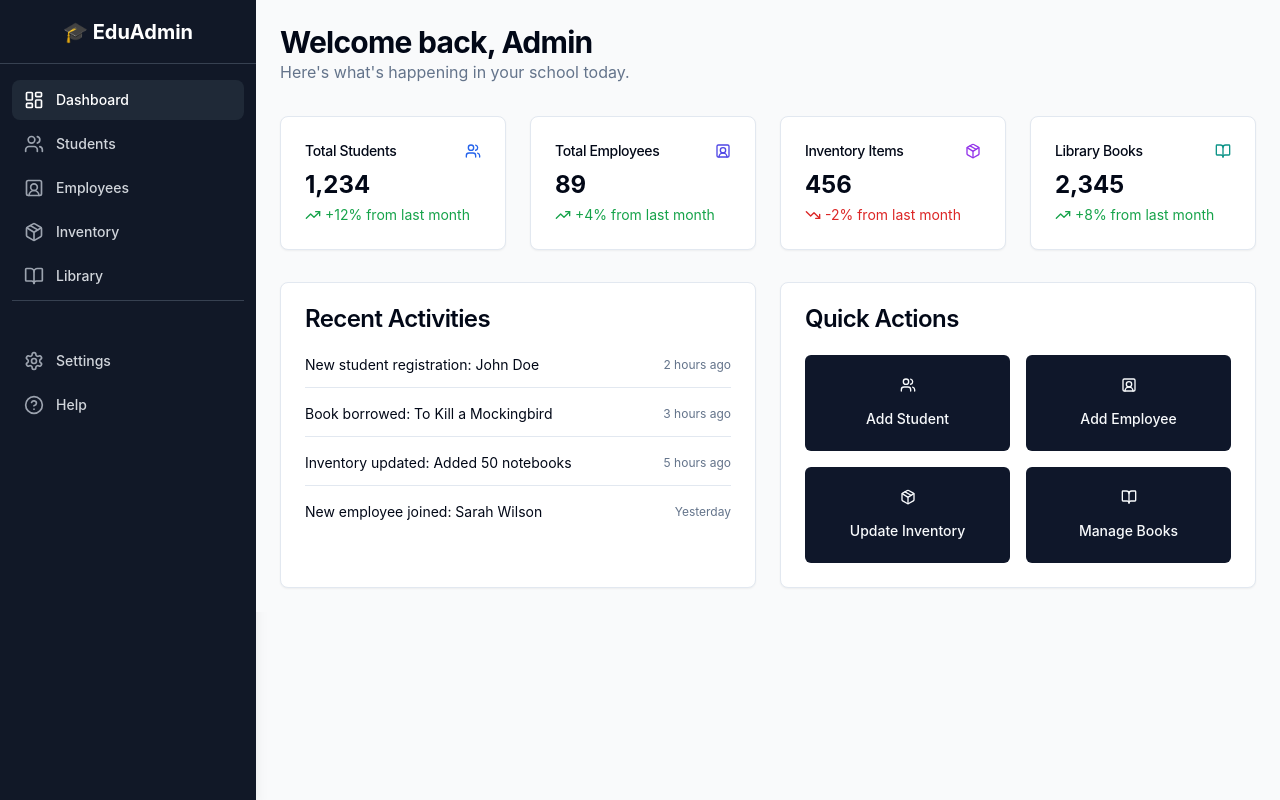
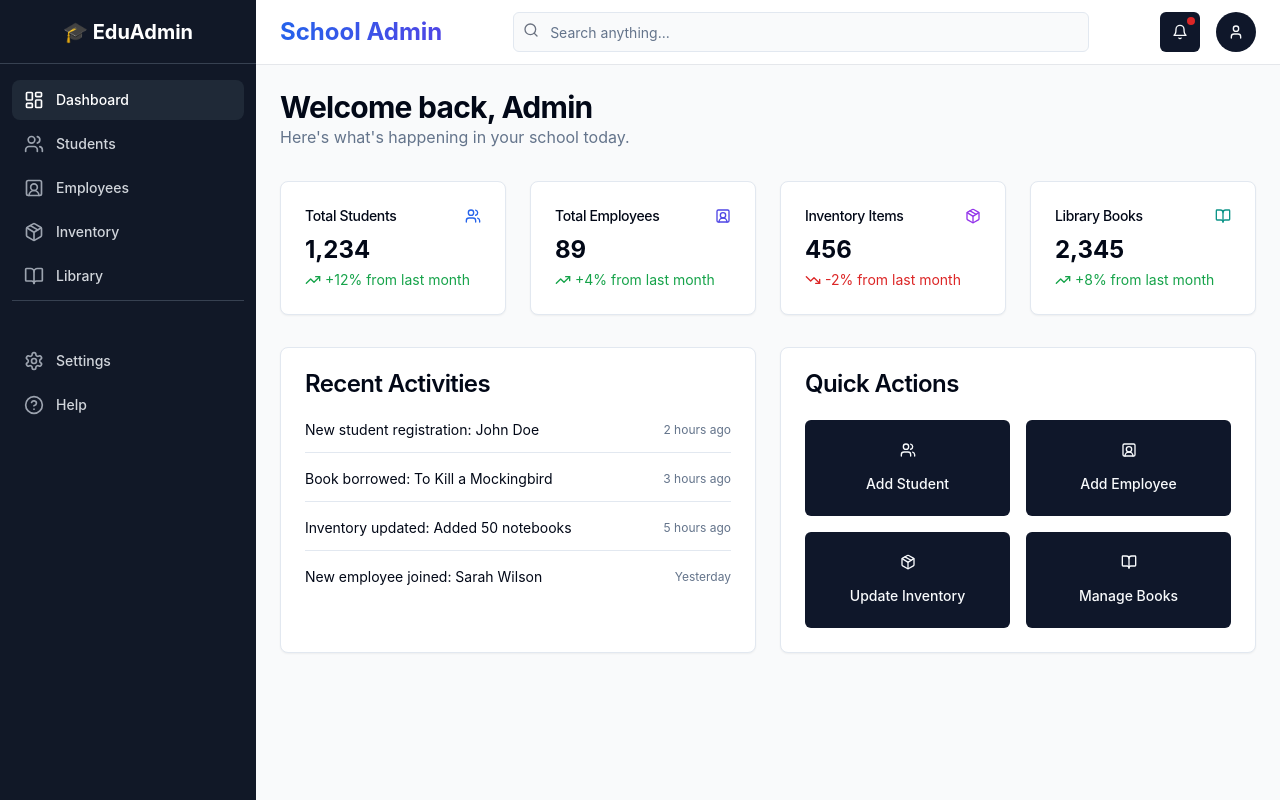
Before and after one commit to Navin-2001/Modular-Dashboard-UI-Template, a React (Vite) app: page / in a window 1280 px wide. Built offline with nearby package versions, Linux system fonts and the light colour scheme.

Commit message:
refactor layout component for improved structure and styling

```diff
--- a/src/components/layout/layout.jsx
+++ b/src/components/layout/layout.jsx
@@ -1,16 +1,16 @@
-import { Outlet } from "react-router-dom";
-import { Header } from "./header";
-import { Sidebar } from "./sidebar";
+import { Outlet } from 'react-router-dom';
+import { Header } from './header';
+import { Sidebar } from './sidebar';
 
 export function Layout() {
   return (
-    <div className="flex min-h-screen bg-gray-50">
+    <div className="flex h-screen bg-gray-50">
       <div className="w-64 flex-shrink-0 shadow-lg">
         <Sidebar />
       </div>
-      <div className="grow overflow-hidden w-full">
-        {/* <Header /> */}
-        <main className="grow overflow-y-auto bg-gray-50 p-6">
+      <div className="flex flex-1 flex-col overflow-hidden">
+        <Header />
+        <main className="flex-1 overflow-y-auto bg-gray-50 p-6">
           <div className="mx-auto max-w-7xl">
             <Outlet />
           </div>
```
